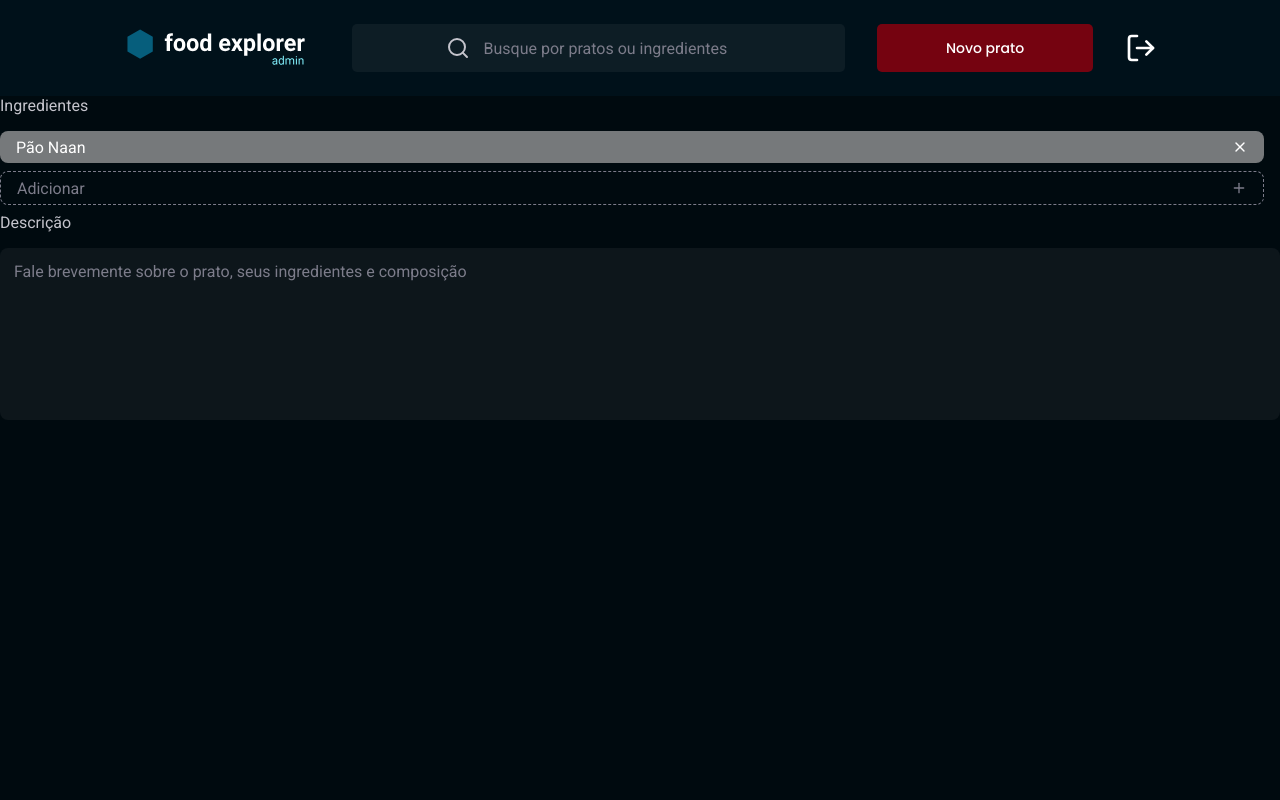
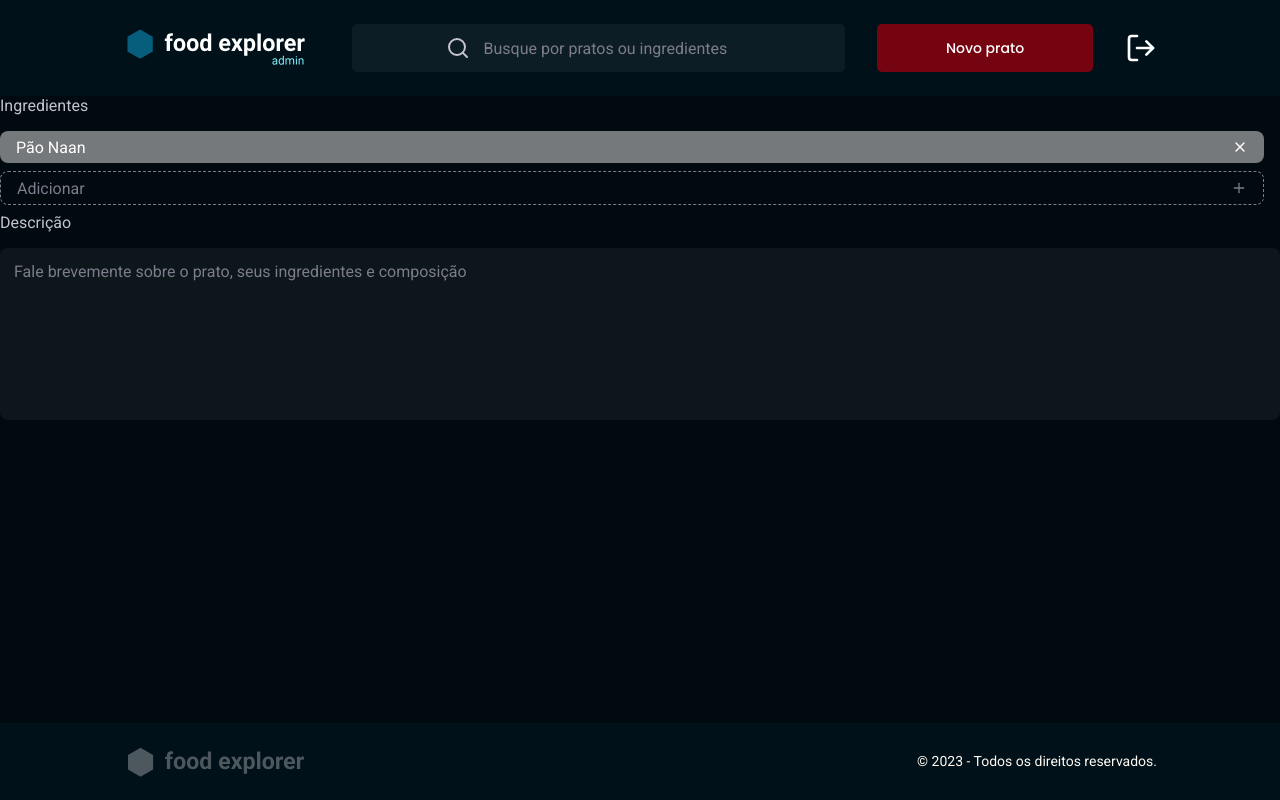
Before and after one commit to madalena-rocha/food-explorer-frontend, a React (Vite) app: page / in a window 1280 px wide. Built offline with nearby package versions, Linux system fonts and the light colour scheme.

Commit message:
:sparkles: add component Footer

```diff
--- /dev/null
+++ b/src/components/Footer/index.jsx
@@ -0,0 +1,17 @@
+import { Container, Brand, Copyright } from "./styles";
+
+import brand from "../../assets/footer-brand.svg";
+
+export function Footer() {
+  return (
+    <Container>
+      <Brand>
+        <img src={brand} alt="Logo" />
+      </Brand>
+
+      <Copyright>
+        © 2023 - Todos os direitos reservados.
+      </Copyright>
+    </Container>
+  );
+}
--- /dev/null
+++ b/src/components/Footer/styles.js
@@ -0,0 +1,34 @@
+import styled from "styled-components";
+
+export const Container = styled.footer`
+  position: absolute;
+  bottom: 0;
+
+  height: 77px;
+  width: 100%;
+  padding: 24px 123px;
+
+  display: flex;
+  justify-content: space-between;
+
+  background-color: ${({ theme }) => theme.COLORS.BACKGROUND_300};
+`;
+
+export const Brand = styled.div`
+  display: flex;
+  align-items: center;
+
+  > img {
+    width: 186px;
+    height: 30px;
+  }
+`;
+
+export const Copyright = styled.span`
+  display: flex;
+  align-items: center;
+
+  font-size: 14px;
+  line-height: 160%;
+  color: ${({ theme }) => theme.COLORS.LIGHT_WHITE};
+`;
--- a/src/pages/New/index.jsx
+++ b/src/pages/New/index.jsx
@@ -4,6 +4,7 @@ import { Header } from '../../components/Header';
 import { Section } from '../../components/Section';
 import { FoodItem } from '../../components/FoodItem';
 import { Textarea } from '../../components/Textarea';
+import { Footer } from '../../components/Footer';
 
 export function New() {
   return (
@@ -18,6 +19,8 @@ export function New() {
       <Section title="Descrição">
         <Textarea placeholder="Fale brevemente sobre o prato, seus ingredientes e composição" />
       </Section>
+
+      <Footer />
     </Container>
   );
 }
```
Also changed, not shown: src/assets/footer-brand.svg (added).
